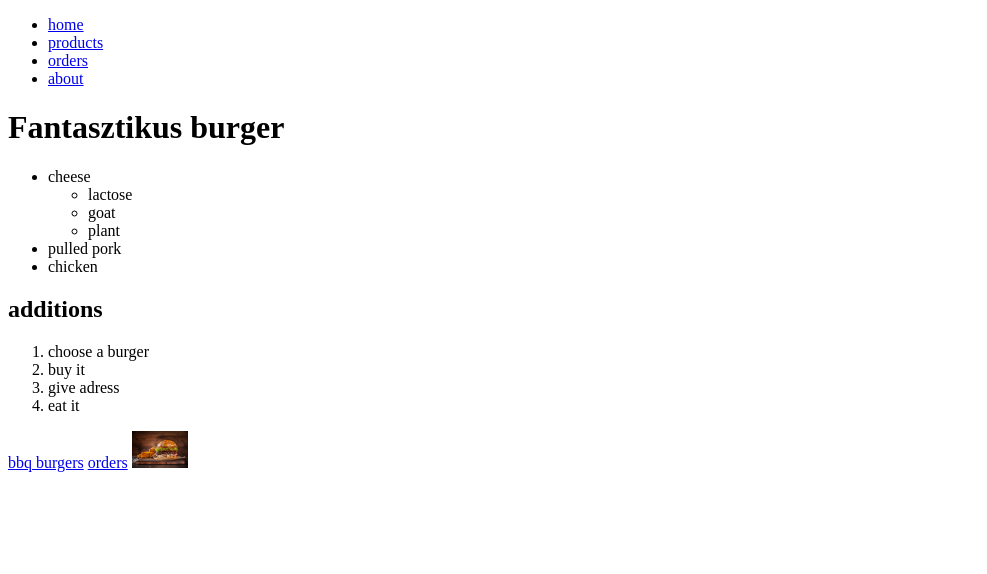
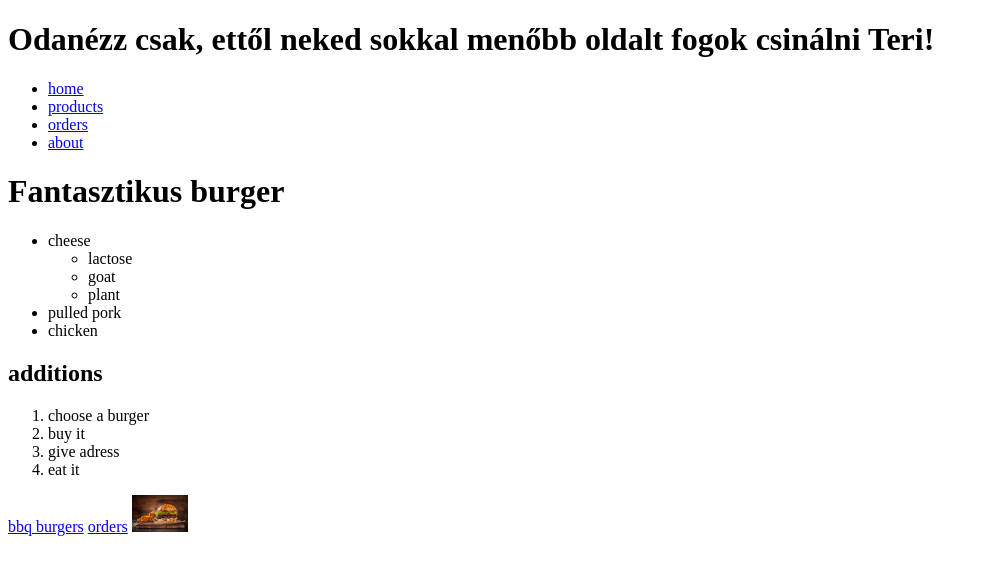
Before and after one commit to rudeboy00/rudeboy00.github.io, a plain HTML site: page index.html in a window 1280 px wide. Shown: the whole page, without its empty margins (0-987 px from the left). Drawn offline with Linux system fonts and the light colour scheme.

Commit message:
init page.

```diff
--- a/index.html
+++ b/index.html
@@ -9,6 +9,7 @@
 </head>
 
 <body>
+    <h1>Odanézz csak, ettől neked sokkal menőbb oldalt fogok csinálni Teri!</h1>
     <ul>
         <li>
             <a href="/">home</a>
```
